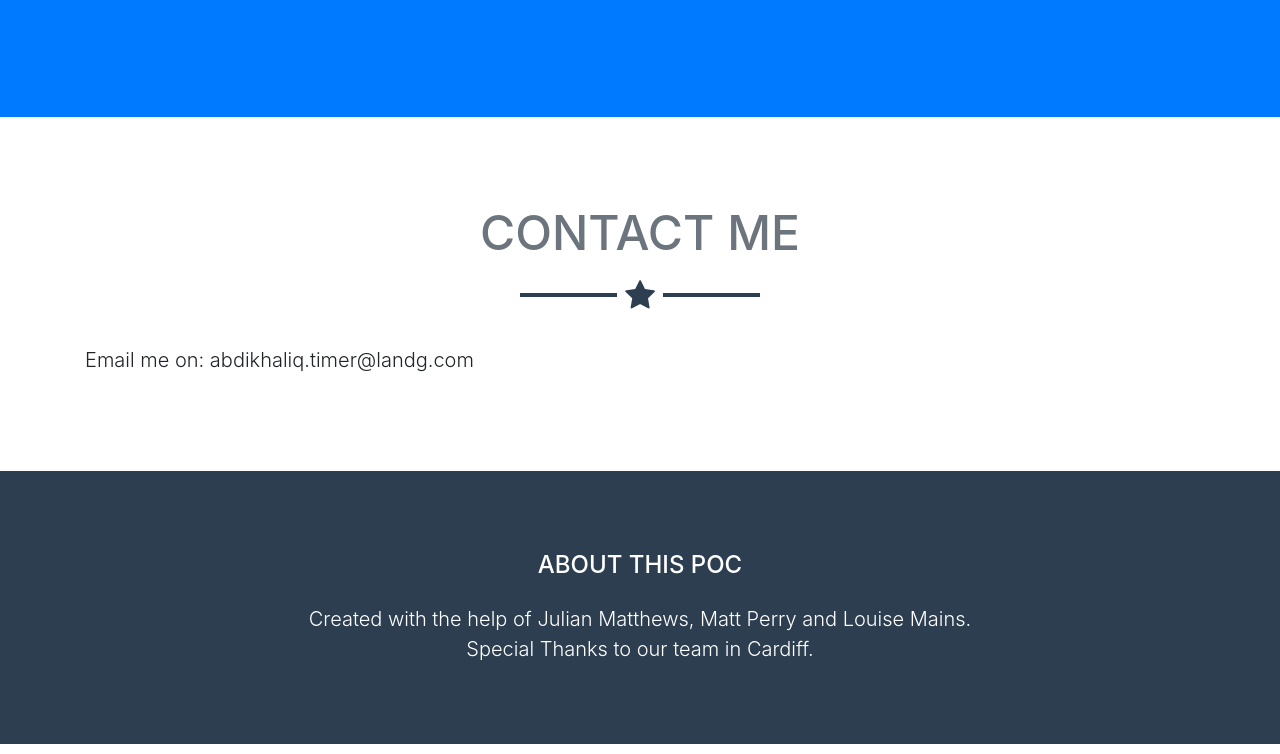
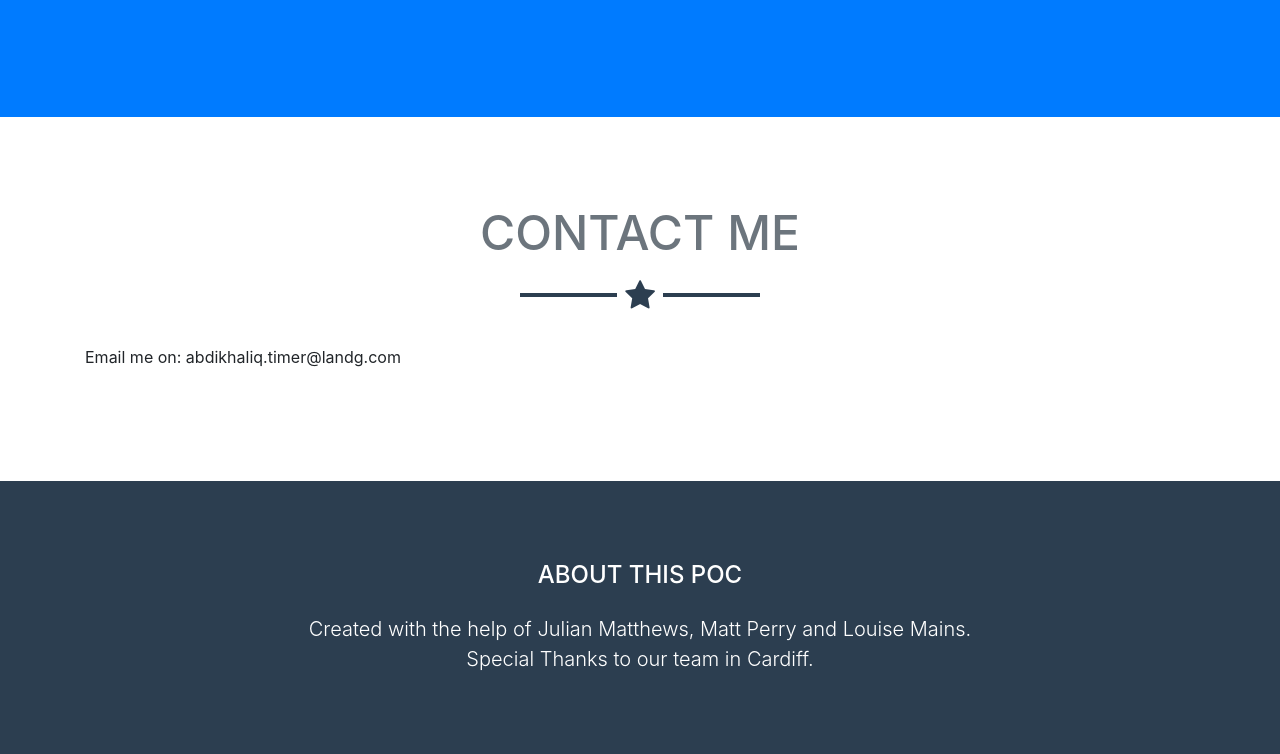
Before and after one commit to nigelHRBOT/WebsiteForBot, a website with bundled scripts: page index.html in a window 1280 px wide. Shown: the part 2072-2826 px from the top of the page. Built offline with nearby package versions, Linux system fonts and the light colour scheme.

Commit message:
Update index.html

```diff
--- a/index.html
+++ b/index.html
@@ -104,7 +104,7 @@
         <hr class="star-dark mb-5">
         <div class="row">
           <div class="col-lg-12 ml-auto">
-            <p class="lead mb-0">Email me on: abdikhaliq.timer@landg.com</p>
+            <p>Email me on: abdikhaliq.timer@landg.com</p>
           </div>
         </div>
       </div>
```
